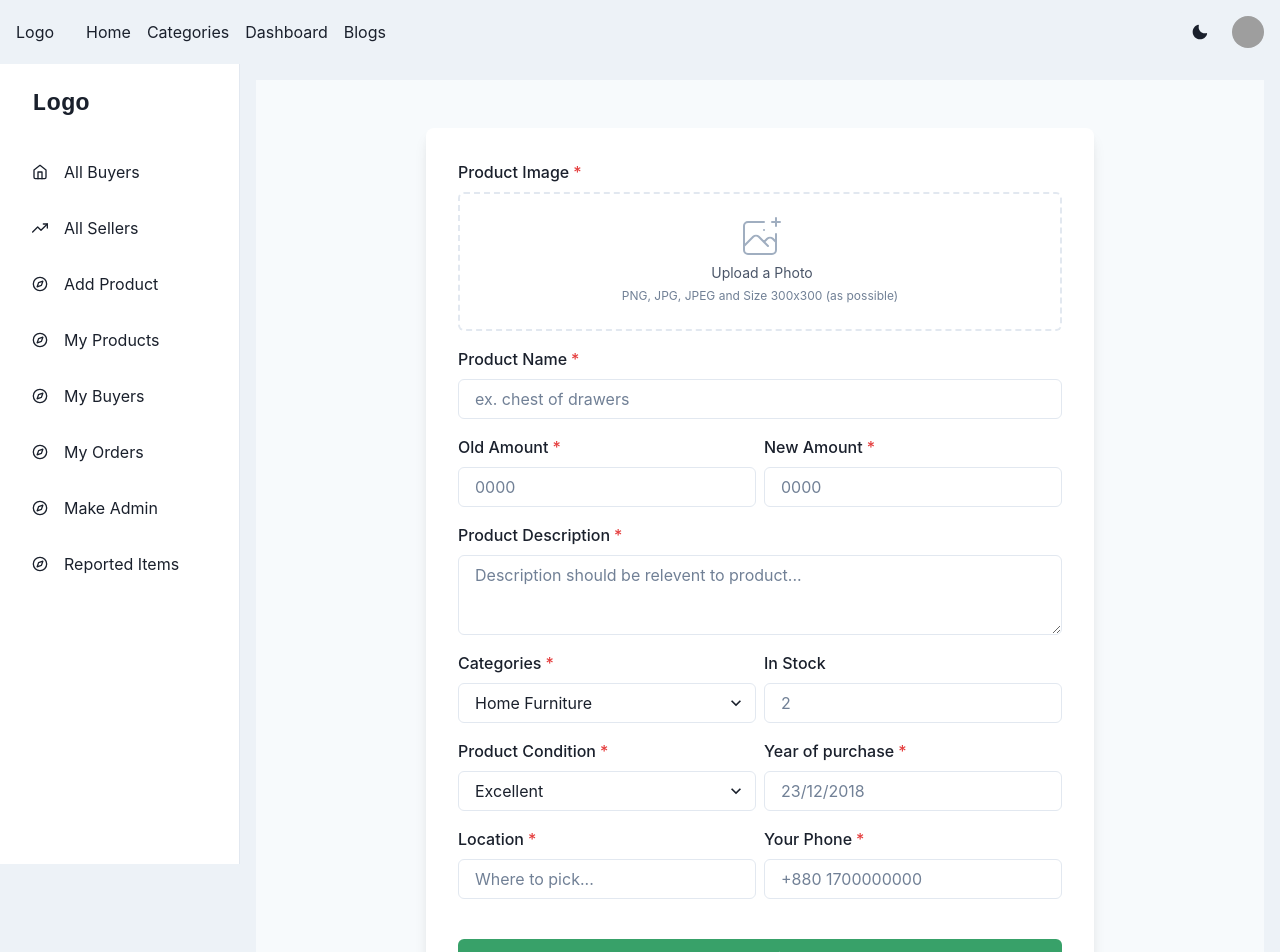
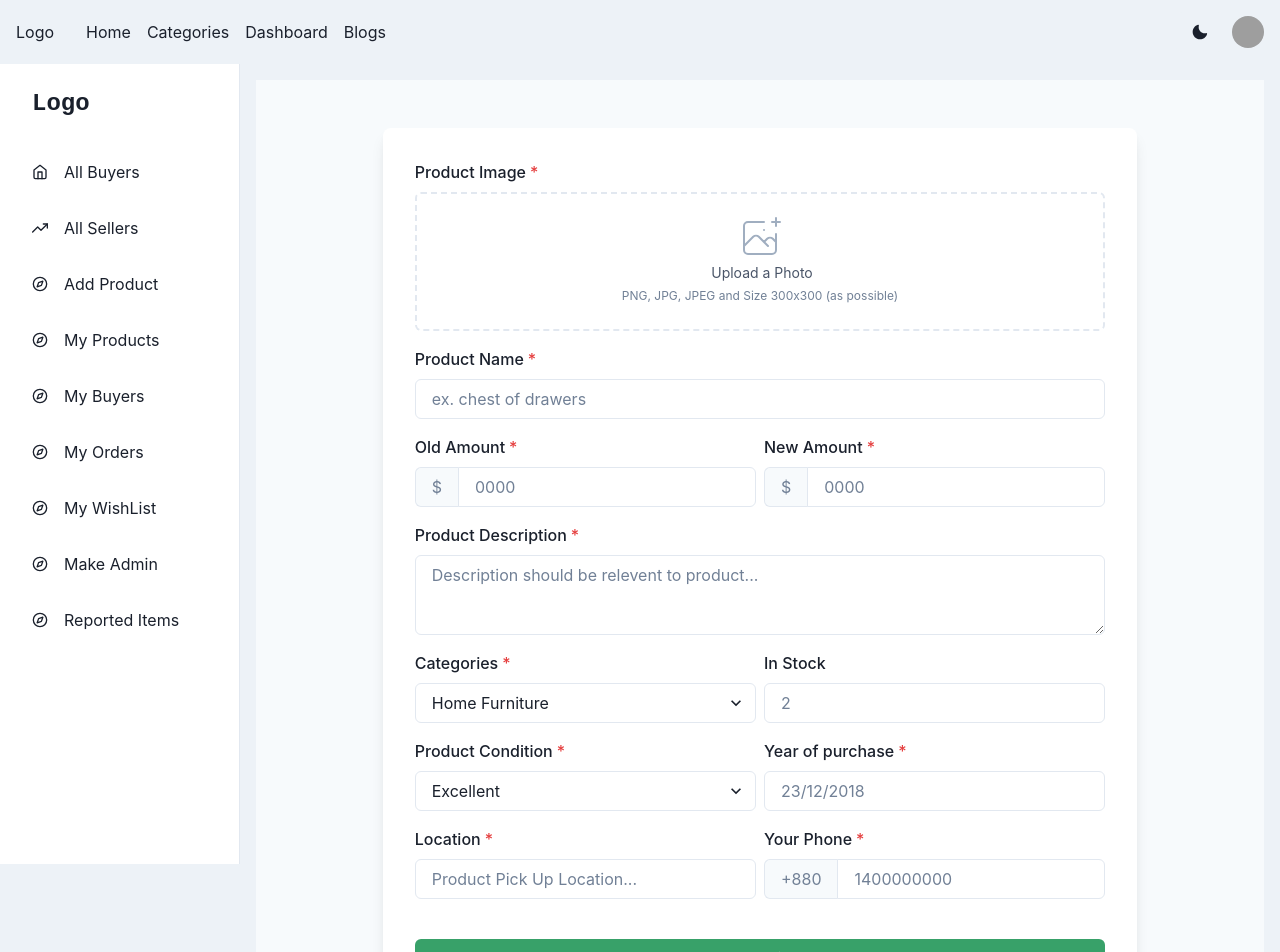
Before and after one commit to almahmud624/furniture-shala-client, a React (Create React App) app: page /dashboard/add-product in a window 1280 px wide. Shown: the top 952 px of the page. Built offline with nearby package versions, Linux system fonts and the light colour scheme; grey boxes are pictures that could not be loaded.

Commit message:
my wish list section added

```diff
--- a/src/Pages/CategoryProducts/CategoryProducts.js
+++ b/src/Pages/CategoryProducts/CategoryProducts.js
@@ -17,24 +17,50 @@ import {
   PopoverFooter,
   PopoverArrow,
   PopoverCloseButton,
-  PopoverAnchor,
   Button,
   Portal,
   Grid,
-  Container,
+  useToast,
 } from "@chakra-ui/react";
-import { BsArrowUpRight, BsHeartFill, BsHeart } from "react-icons/bs";
+import { BsHeartFill, BsHeart } from "react-icons/bs";
 
 const CategoryProducts = () => {
   const { sellerProducts } = useContext(DataStoreContext);
+  const toast = useToast();
   const [liked, setLiked] = useState(false);
+
+  const handleWishList = (product) => {
+    const item = sellerProducts.find((prod) => prod?._id === product?._id);
+
+    if (!liked) {
+      item.wishListed = true;
+      toast({
+        title: `Product Add on WishList`,
+        position: "top",
+        isClosable: true,
+        status: "success",
+      });
+    } else {
+      item.wishListed = false;
+      toast({
+        title: `Product remove from WishList`,
+        position: "top",
+        isClosable: true,
+        status: "success",
+      });
+    }
+  };
+  console.log(sellerProducts);
+
   return (
-    <Container maxW={"xl"} centerContent>
-      <Grid templateColumns="repeat(3, 1fr)">
+    <Box maxW={"container.lg"} mx={"auto"}>
+      <Grid
+        templateColumns={["repeat(1fr)", "repeat(2, 1fr)", "repeat(3, 1fr)"]}
+      >
         {sellerProducts?.map((product) => (
           <Center py={6}>
             <Box
-              w="xs"
+              w="full"
               rounded={"sm"}
               my={5}
               mx={[0, 5]}
@@ -107,14 +133,16 @@ const CategoryProducts = () => {
                     <Portal>
                       <PopoverContent>
                         <PopoverArrow />
-                        <PopoverHeader>Are You Sure?</PopoverHeader>
+                        <PopoverHeader>Are you sure?</PopoverHeader>
                         <PopoverCloseButton />
                         <PopoverBody>
-                          <Button size={"sm"} colorScheme="blue">
-                            Confirm
+                          <Text>You want to report this seller!!</Text>
+                        </PopoverBody>
+                        <PopoverFooter textAlign={"right"}>
+                          <Button size={"sm"} colorScheme="teal">
+                            Reported
                           </Button>
-                        </PopoverBody>
-                        <PopoverFooter>This is the footer</PopoverFooter>
+                        </PopoverFooter>
                       </PopoverContent>
                     </Portal>
                   </Popover>
@@ -126,9 +154,12 @@ const CategoryProducts = () => {
                   roundedBottom={"sm"}
                   borderLeft={"1px"}
                   cursor="pointer"
-                  onClick={() => setLiked(!liked)}
+                  onClick={() => {
+                    handleWishList(product);
+                    setLiked(!liked);
+                  }}
                 >
-                  {liked ? (
+                  {product?.wishListed ? (
                     <BsHeartFill fill="red" fontSize={"24px"} />
                   ) : (
                     <BsHeart fontSize={"24px"} />
@@ -139,7 +170,7 @@ const CategoryProducts = () => {
           </Center>
         ))}
       </Grid>
-    </Container>
+    </Box>
   );
 };
 
--- a/src/Pages/DashBoard/AddProduct/AddProduct.js
+++ b/src/Pages/DashBoard/AddProduct/AddProduct.js
@@ -19,6 +19,9 @@ import {
   Textarea,
   Select,
   Image,
+  InputLeftAddon,
+  InputGroup,
+  GridItem,
 } from "@chakra-ui/react";
 import { useRef, useState, useContext } from "react";
 import { useForm } from "react-hook-form";
@@ -42,16 +45,27 @@ const AddProduct = () => {
   function onSubmit(product) {
     product._id = Math.random() * 400;
     product.productImg = imgPreview?.imgSrc;
+    if (Number(product.newPrice) >= Number(product.oldPrice)) {
+      toast({
+        title: `Reselling new price should be less than from old price`,
+        position: "top",
+        isClosable: true,
+        status: "error",
+      });
+      return;
+    }
     const newProducts = [product, ...sellerProducts];
     setSellerProducts(newProducts);
-    navigate("/dashboard/my-products");
+
     return new Promise((resolve) => {
       setTimeout(() => {
         toastIdRef.current = toast({
-          title: `Data Submitted`,
+          title: `Product Successfully Added`,
           position: "top",
           isClosable: true,
+          status: "success",
         });
+        navigate("/dashboard/my-products");
         resolve();
       }, 3000);
     });
@@ -199,10 +213,8 @@ const AddProduct = () => {
                       required: "This is required",
                     })}
                     placeholder="ex. chest of drawers"
+                    focusBorderColor="teal.400"
                   />
-                  {/* <FormErrorMessage>
-                      {errors.productName && errors.productName.message}
-                    </FormErrorMessage> */}
                 </FormControl>
               </Box>
               <Stack direction={["column", "row"]}>
@@ -210,33 +222,55 @@ const AddProduct = () => {
                 <Box>
                   <FormControl isRequired>
                     <FormLabel>Old Amount</FormLabel>
-                    <NumberInput max={50} min={10}>
+                    <InputGroup size="md">
+                      <InputLeftAddon
+                        bg="gray.50"
+                        _dark={{
+                          bg: "gray.800",
+                        }}
+                        color="gray.500"
+                        rounded="md"
+                      >
+                        $
+                      </InputLeftAddon>
+                      <NumberInput>
                         <NumberInputField
                           {...register("oldPrice", {
                             required: "This is required",
                           })}
                           placeholder="0000"
+                          roundedBottomLeft={0}
+                          roundedTopLeft={0}
                         />
-                      {/* <FormErrorMessage>
-                        {errors.oldPrice && errors.oldPrice.message}
-                      </FormErrorMessage> */}
                       </NumberInput>
+                    </InputGroup>
                   </FormControl>
                 </Box>
                 <Box>
                   <FormControl isRequired>
                     <FormLabel>New Amount</FormLabel>
-                    <NumberInput max={50} min={10}>
+                    <InputGroup size="md">
+                      <InputLeftAddon
+                        bg="gray.50"
+                        _dark={{
+                          bg: "gray.800",
+                        }}
+                        color="gray.500"
+                        rounded="md"
+                      >
+                        $
+                      </InputLeftAddon>
+                      <NumberInput>
                         <NumberInputField
                           {...register("newPrice", {
                             required: "This is required",
                           })}
                           placeholder="0000"
+                          roundedBottomLeft={0}
+                          roundedTopLeft={0}
                         />
-                      {/* <FormErrorMessage>
-                        {errors.oldPrice && errors.oldPrice.message}
-                      </FormErrorMessage> */}
                       </NumberInput>
+                    </InputGroup>
                   </FormControl>
                 </Box>
               </Stack>
@@ -289,9 +323,6 @@ const AddProduct = () => {
                         })}
                         placeholder="2"
                       />
-                      {/* <FormErrorMessage>
-                        {errors.oldPrice && errors.oldPrice.message}
-                      </FormErrorMessage> */}
                     </NumberInput>
                   </FormControl>
                 </Stack>
@@ -308,8 +339,7 @@ const AddProduct = () => {
                   </FormControl>
                   <FormControl isRequired>
                     <FormLabel>Year of purchase</FormLabel>
-                    <NumberInput>
-                      <NumberInputField
+                    <Input
                       {...register("purchaseYear", {
                         required: "This is required",
                       })}
@@ -318,7 +348,6 @@ const AddProduct = () => {
                     {/* <FormErrorMessage>
                         {errors.oldPrice && errors.oldPrice.message}
                       </FormErrorMessage> */}
-                    </NumberInput>
                   </FormControl>
                 </Stack>
               </Box>
@@ -330,24 +359,34 @@ const AddProduct = () => {
                       id="location"
                       type="text"
                       {...register("location", {
-                        required: "Product Pick Up Location...",
+                        required: "This is required",
                       })}
-                      placeholder="Where to pick..."
+                      placeholder="Product Pick Up Location..."
                     />
                   </FormControl>
-                  <FormControl isRequired>
+                  <FormControl as={GridItem} colSpan={[3, 2]} isRequired>
                     <FormLabel>Your Phone</FormLabel>
-                    <NumberInput>
-                      <NumberInputField
+                    <InputGroup size="md">
+                      <InputLeftAddon
+                        bg="gray.50"
+                        _dark={{
+                          bg: "gray.800",
+                        }}
+                        color="gray.500"
+                        rounded="md"
+                      >
+                        +880
+                      </InputLeftAddon>
+                      <Input
+                        type="tel"
+                        placeholder="1400000000"
+                        focusBorderColor="teal.400"
+                        rounded="md"
                         {...register("phone", {
                           required: "This is required",
                         })}
-                        placeholder="+880 1700000000"
                       />
-                      {/* <FormErrorMessage>
-                        {errors.oldPrice && errors.oldPrice.message}
-                      </FormErrorMessage> */}
-                    </NumberInput>
+                    </InputGroup>
                   </FormControl>
                 </Stack>
               </Box>
--- a/src/Pages/DashBoard/DashBoard/SidebarContent.js
+++ b/src/Pages/DashBoard/DashBoard/SidebarContent.js
@@ -22,6 +22,7 @@ const LinkItems = [
   { name: "My Products", icon: FiCompass, path: "/dashboard/my-products" },
   { name: "My Buyers", icon: FiCompass, path: "/dashboard/my-buyers" },
   { name: "My Orders", icon: FiCompass, path: "/dashboard/my-orders" },
+  { name: "My WishList", icon: FiCompass, path: "/dashboard/my-wishlist" },
   {
     name: "Make Admin",
     icon: FiCompass,
--- a/src/Pages/DashBoard/MyProducts/MyProducts.js
+++ b/src/Pages/DashBoard/MyProducts/MyProducts.js
@@ -3,7 +3,6 @@ import {
   Table,
   Thead,
   Tbody,
-  Tfoot,
   Tr,
   Th,
   Td,
@@ -17,7 +16,6 @@ import { DataStoreContext } from "../../../Context/DataProvider";
 
 const MyProducts = () => {
   const { sellerProducts } = useContext(DataStoreContext);
-  console.log(sellerProducts);
 
   return (
     <div>
--- a/src/Pages/DashBoard/MyWishlist/MyWishlist.js
+++ b/src/Pages/DashBoard/MyWishlist/MyWishlist.js
@@ -1,9 +1,63 @@
-import React from "react";
+import React, { useContext } from "react";
+import {
+  Card,
+  CardHeader,
+  CardBody,
+  CardFooter,
+  Heading,
+  Flex,
+  Image,
+  Stack,
+  Text,
+  Button,
+  SimpleGrid,
+} from "@chakra-ui/react";
+import { DataStoreContext } from "../../../Context/DataProvider";
 
 const MyWishlist = () => {
+  const { sellerProducts } = useContext(DataStoreContext);
+  const wishList = sellerProducts.filter(
+    (product) => product?.wishListed === true
+  );
+  console.log(wishList);
+
   return (
     <div>
-      <h2>Here my MyWishlist</h2>
+      <Heading
+        as="h3"
+        size={["lg", "xl", "2xl"]}
+        marginBottom={"5"}
+        noOfLines={1}
+      >
+        My WishList
+      </Heading>
+
+      <SimpleGrid columns={[1, 2, 3]} gap={"5"}>
+        {wishList?.map((product) => (
+          <Card
+            direction={{ base: "column", sm: "row" }}
+            overflow="hidden"
+            variant="outline"
+            maxH={"20"}
+          >
+            <Image
+              objectFit="cover"
+              maxW={{ base: "100%", sm: "200px" }}
+              src={product?.productImg}
+              alt="Caffe Latte"
+            />
+
+            <Stack spacing={"2"}>
+              <CardBody>
+                <Heading size="sm">The perfect latte</Heading>
+                <Button variant="solid" colorScheme="blue" size={"xs"} mt={"2"}>
+                  Buy Latte
+                </Button>
+              </CardBody>
+            </Stack>
+          </Card>
+        ))}
+      </SimpleGrid>
     </div>
   );
 };
--- a/src/Routes/routes.js
+++ b/src/Routes/routes.js
@@ -10,6 +10,7 @@ import MakeAdmin from "../Pages/DashBoard/MakeAdmin/MakeAdmin";
 import MyBuyers from "../Pages/DashBoard/MyBuyers/MyBuyers";
 import MyOrders from "../Pages/DashBoard/MyOrders/MyOrders";
 import MyProducts from "../Pages/DashBoard/MyProducts/MyProducts";
+import MyWishlist from "../Pages/DashBoard/MyWishlist/MyWishlist";
 import ReportedItems from "../Pages/DashBoard/ReportedItems/ReportedItems";
 import Home from "../Pages/Home/Home";
 import LoginSignUp from "../Pages/LoginSignUp/LoginSignUp";
@@ -39,6 +40,7 @@ export const routes = createBrowserRouter([
       { path: "/dashboard/my-products", element: <MyProducts /> },
       { path: "/dashboard/my-buyers", element: <MyBuyers /> },
       { path: "/dashboard/my-orders", element: <MyOrders /> },
+      { path: "/dashboard/my-wishlist", element: <MyWishlist /> },
       { path: "/dashboard/reported-items", element: <ReportedItems /> },
       { path: "/dashboard/make-admin", element: <MakeAdmin /> },
     ],
```
Lines whose indentation alone changed are shown as unchanged.
